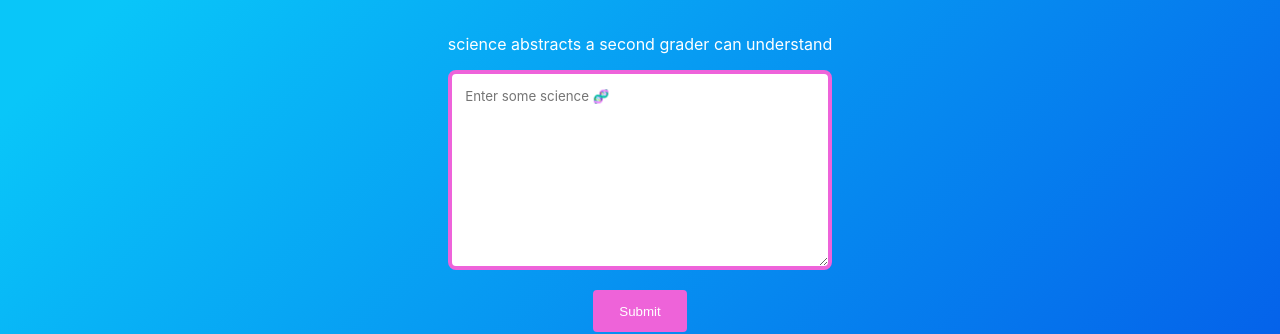
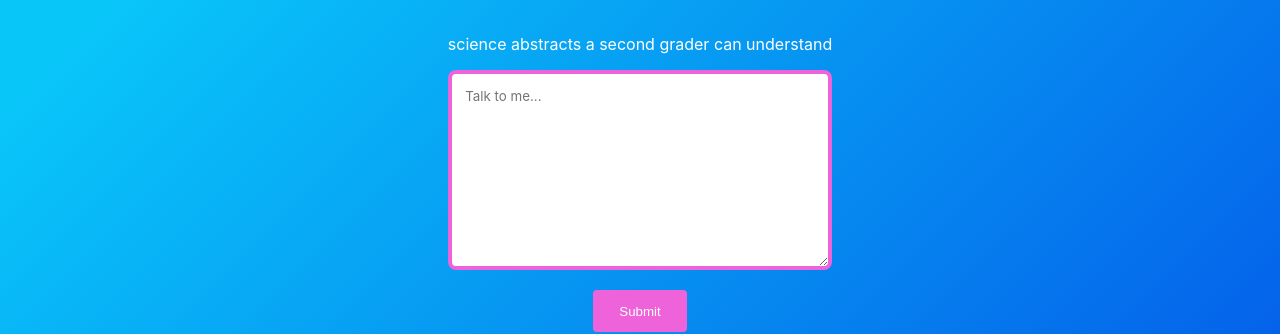
Before and after one commit to cindywu/nextjs-demo, a Next.js app: page / in a window 1280 px wide. Shown: the part 437-771 px from the top of the page. Built offline with nearby package versions, Linux system fonts and the light colour scheme.

Commit message:
Update placeholder

```diff
--- a/pages/index.js
+++ b/pages/index.js
@@ -15,7 +15,7 @@ export default function Home() {
           <p>tl;dr papers</p>
         </h1>
         <p className="sub-title">science abstracts a second grader can understand</p>
-        <textarea placeholder="Enter some science 🧬"></textarea>
+        <textarea placeholder="Talk to me..."></textarea>
         <br></br>
         <Link href="/summarizer">
           <button className="btn">Submit</button>
```
